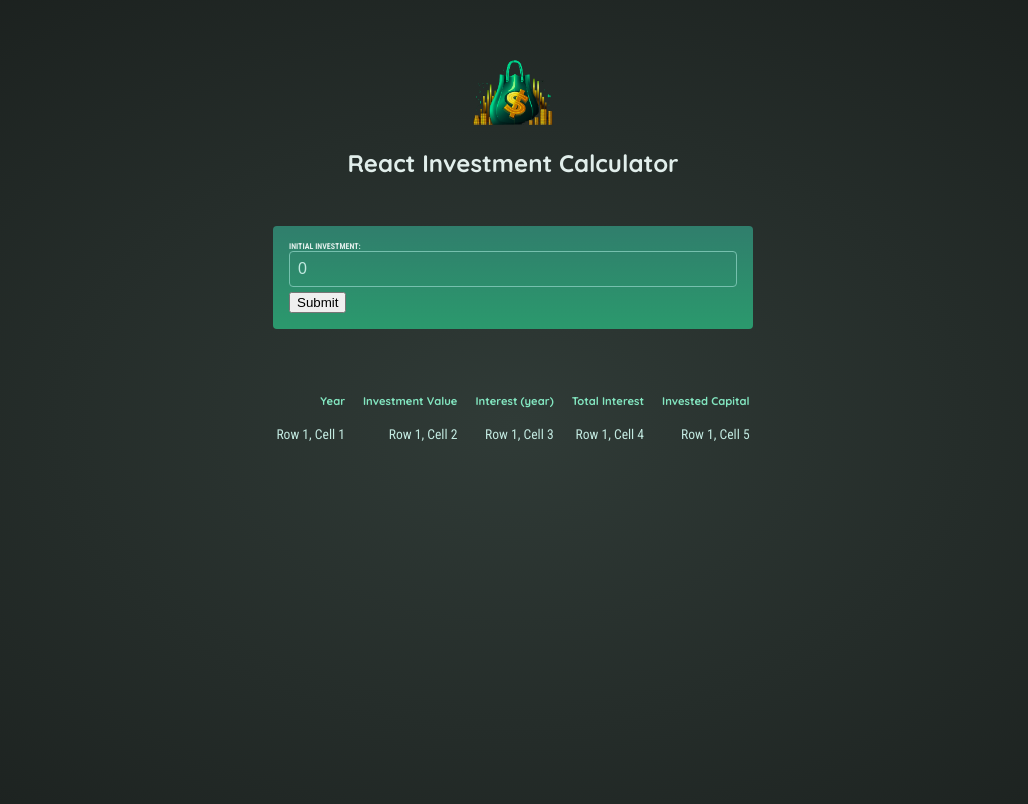
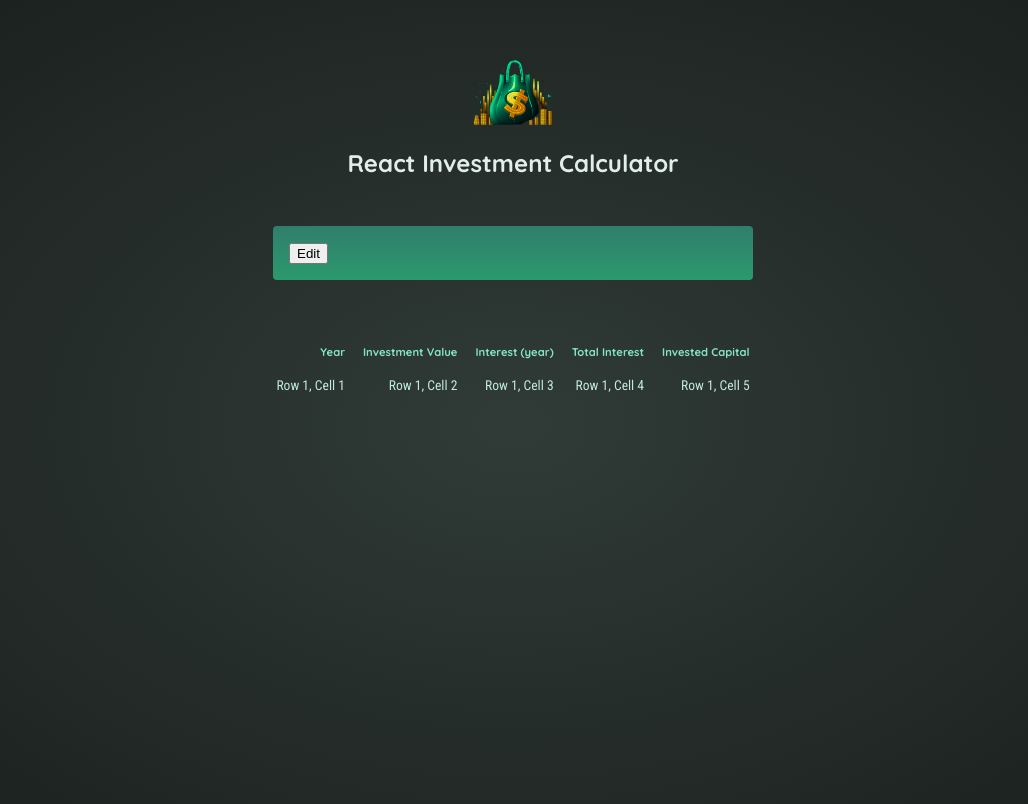
Before and after one commit to sydelled/InvestmentCalculator, a React (Vite) app: page / in a window 1280 px wide. Shown: the top 804 px of the page, without its empty margins (127-1155 px from the left). Built offline with nearby package versions, Linux system fonts and the light colour scheme.

Commit message:
(update) UserInput.jsx

```diff
--- a/src/components/User Input/UserInput.jsx
+++ b/src/components/User Input/UserInput.jsx
@@ -1,13 +1,5 @@
 import { useState } from 'react';
 import './UserInput.css';
-
-
-// This function expects a JS object as an argument
-// The object should contain the following properties
-// - initialInvestment: The initial investment amount
-// - annualInvestment: The amount invested every year
-// - expectedReturn: The expected (annual) rate of return
-// - duration: The investment duration (time frame)
 
 
 export default function UserInput (){
@@ -20,42 +12,234 @@ export default function UserInput (){
         investmentDuration: 0
     });
 
-    //Handler function to update the state based on input changes
+    const [ isEditMode, setIsEditMode ]= useState(false);
+    const [ savedData, setSavedData ] = useState([]);
+
     const handleInputChange = (event) => {
         const { name, value } = event.target;
-        //updating the state by spreading the existing state and updating the specific property
-        setFormData({...formData, [name]: value });
+        setFormData({
+            ...formData,
+            [name]: value,
+        });
     };
 
-    //Submit handler function to handle table submission
-    const handleSumbitData = (event) => {
-        event.preventDefault();//prevents default submission behavior
-        //accessing form data for submission
-        console.log('Form Data', formData);
+    let btnName = 'Edit';
+    if (isEditMode){
+        btnName = 'Save';
     };
 
-    return (
-        <div id='user-input'>
-        <form id = 'input-group' onSubmit = {handleSumbitData}>
+    const handleEditClick = ()=> {
+        setIsEditMode(true);
+
+
+    };
+
+    const handleSubmit = (event) => {
+        event.preventDefault();//prevents default submission behavior
+
+        setSavedData([...savedData, formData]);
+        setIsEditMode(false);
+        console.log('Form Data', formData);
+        setFormData({
+            initialInvestment: 0, //default is zero
+            annualInvestment: 0,
+            expectedReturn: 0,
+            investmentDuration: 0
+        });
+    };
+
+        return (
+        <div
+        id = 'user-input'
+        >
+
+        {isEditMode && (
+        <form
+        className = 'input-group' onSubmit = {handleSubmit}>
 
         <label>Initial Investment:
         <input
         type='number'
         placeholder='Initial Investment'
-        name='initial investment'
-        value={(formData.initialInvestment)} //bind input value to a state
+        name='initialInvestment'
+        required value={(formData.initialInvestment)} //bind input value to a state
         onChange={handleInputChange} //attach onChange even handler with a function that changes the input value
         />
         </label>
 
-        <button
+        <label>Annual Investment:
+        <input
+        type='number'
+        placeholder='Annual Investment'
+        name='annualInvestment'
+        required value={(formData.annualInvestment)} //bind input value to a state
+        onChange={handleInputChange} //attach onChange even handler with a function that changes the input value
+        />
+        </label>
 
-            type='submit'
-            >
-            Submit
+        <label>Expected Return:
+        <input
+        type='number'
+        placeholder='Expected Return'
+        name='expectedReturn'
+        required value={(formData.expectedReturn)} //bind input value to a state
+        onChange={handleInputChange} //attach onChange even handler with a function that changes the input value
+        />
+        </label>
+
+        <label>Duration:
+        <input
+        type='number'
+        placeholder='Duration'
+        name='investmentDuration'
+        required value={(formData.investmentDuration)} //bind input value to a state
+        onChange={handleInputChange} //attach onChange even handler with a function that changes the input value
+        />
+        </label>
+
+
+        </form>
+        )}
+
+
+            <button
+            onClick={handleEditClick} >
+
+            {btnName}
             </button>
 
-        </form>
         </div>
     );
 };
+
+
+
+
+
+
+// This function expects a JS object as an argument
+// The object should contain the following properties
+// - initialInvestment: The initial investment amount
+// - annualInvestment: The amount invested every year
+// - expectedReturn: The expected (annual) rate of return
+// - duration: The investment duration (time frame)
+
+
+// export default function UserInput ({ data, isActive, onChangeData }){
+
+//     //initializing a state object with useState
+//     const [formData, setFormData] = useState({
+//         initialInvestment: 0, //default is zero
+//         annualInvestment: 0,
+//         expectedReturn: 0,
+//         investmentDuration: 0
+//     });
+
+//     const [ isEditing, setIsEditing ] = useState(false);
+
+//     function handleEditClick(){
+
+//         setIsEditing(editing => !editing); //schedules a state update to be true
+
+//         //if user is editing data
+//         if (isEditing){
+//             onChangeData(formData);
+//         };
+
+//     };
+
+
+//     //Handler function to update the state based on input changes
+//     const handleInputChange = (event) => {
+
+//         const { name, value } = event.target;
+//         //updating the state by spreading the existing state and updating the specific property
+//         setFormData({...formData, [name]: value, });
+//        // setFormData(event.target.value);
+
+//     };
+
+//     let editableFormData = <span className="input-group">{formData}</span>;
+//     let btnCaption = 'Edit';
+
+//     if (isEditing){
+//         editableFormData = <input type="number" required value={formData} onChange={handleInputChange} />;
+//         btnCaption = 'Save';
+//     };
+
+//     //Submit handler function to handle table submission
+//     const handleSumbitData = (event) => {
+//         event.preventDefault();//prevents default submission behavior
+
+//         //PERFORM MORE LOGIC HERE TO SUBMIT DATA
+
+
+//         //accessing form data for submission
+//         console.log('Form Data', formData);
+
+//          //reset form data after submit
+//          setFormData({
+//             initialInvestment: 0, //default is zero
+//             annualInvestment: 0,
+//             expectedReturn: 0,
+//             investmentDuration: 0
+//         });
+//     };
+
+//     return (
+//         <div
+//         id = 'user-input'
+//         >
+//         <form
+//         className = 'input-group' onSubmit = {handleSumbitData}>
+
+//         <label>Initial Investment:
+//         <input
+//         type='number'
+//         placeholder='Initial Investment'
+//         name='initial investment'
+//         required value={(formData.initialInvestment)} //bind input value to a state
+//         onChange={handleInputChange} //attach onChange even handler with a function that changes the input value
+//         />
+//         </label>
+
+//         <label>Annual Investment:
+//         <input
+//         type='number'
+//         placeholder='Annual Investment'
+//         name='annual investment'
+//         required value={(formData.annualInvestment)} //bind input value to a state
+//         onChange={handleInputChange} //attach onChange even handler with a function that changes the input value
+//         />
+//         </label>
+
+//         <label>Expected Return:
+//         <input
+//         type='number'
+//         placeholder='Expected Return'
+//         name='expected return'
+//         required value={(formData.expectedReturn)} //bind input value to a state
+//         onChange={handleInputChange} //attach onChange even handler with a function that changes the input value
+//         />
+//         </label>
+
+//         <label>Duration:
+//         <input
+//         type='number'
+//         placeholder='Duration'
+//         name='duration'
+//         required value={(formData.investmentDuration)} //bind input value to a state
+//         onChange={handleInputChange} //attach onChange even handler with a function that changes the input value
+//         />
+//         </label>
+
+//         <button
+//             onClick={handleEditClick} >
+
+//             {btnCaption}
+//             </button>
+
+//         </form>
+//         </div>
+//     );
+// };
```
